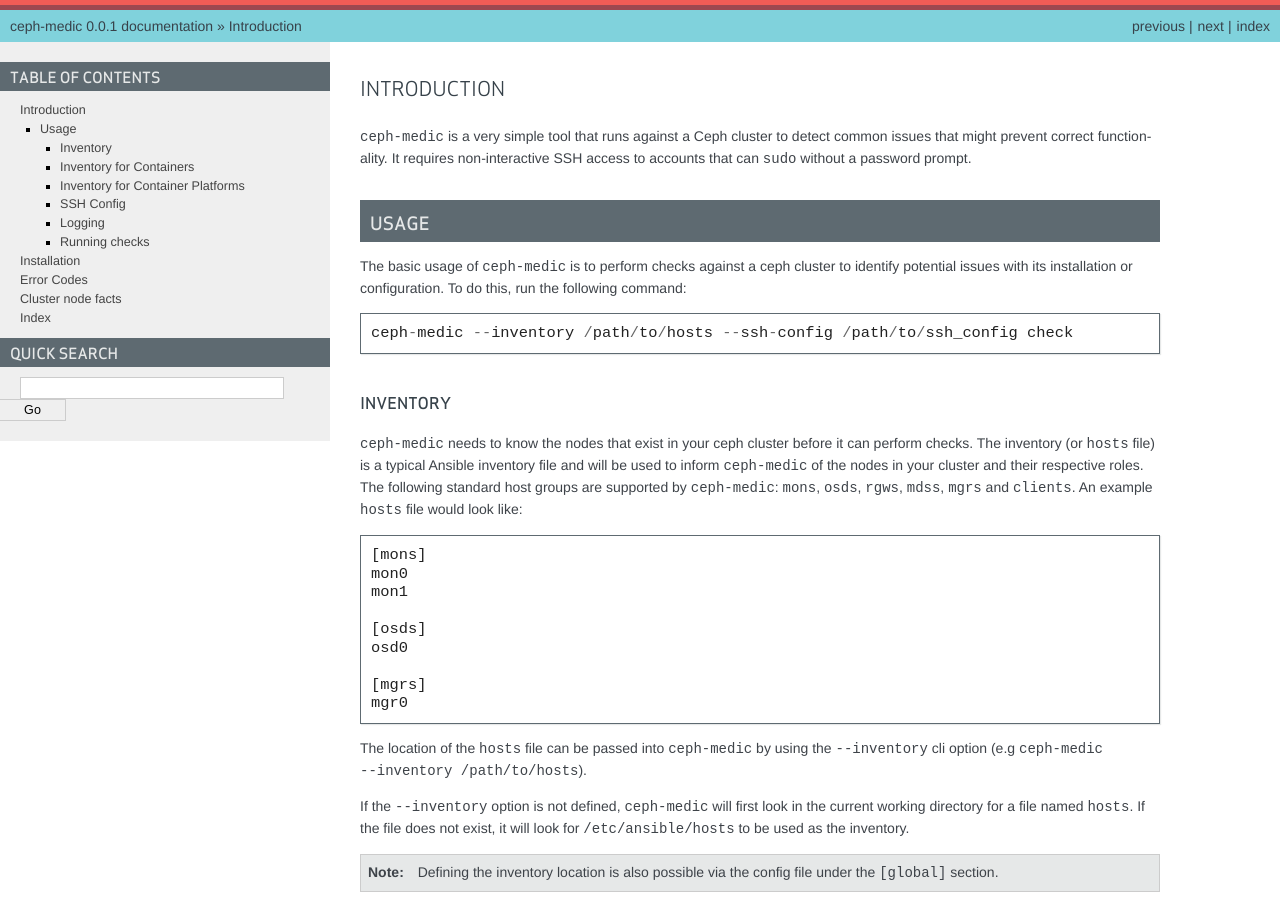
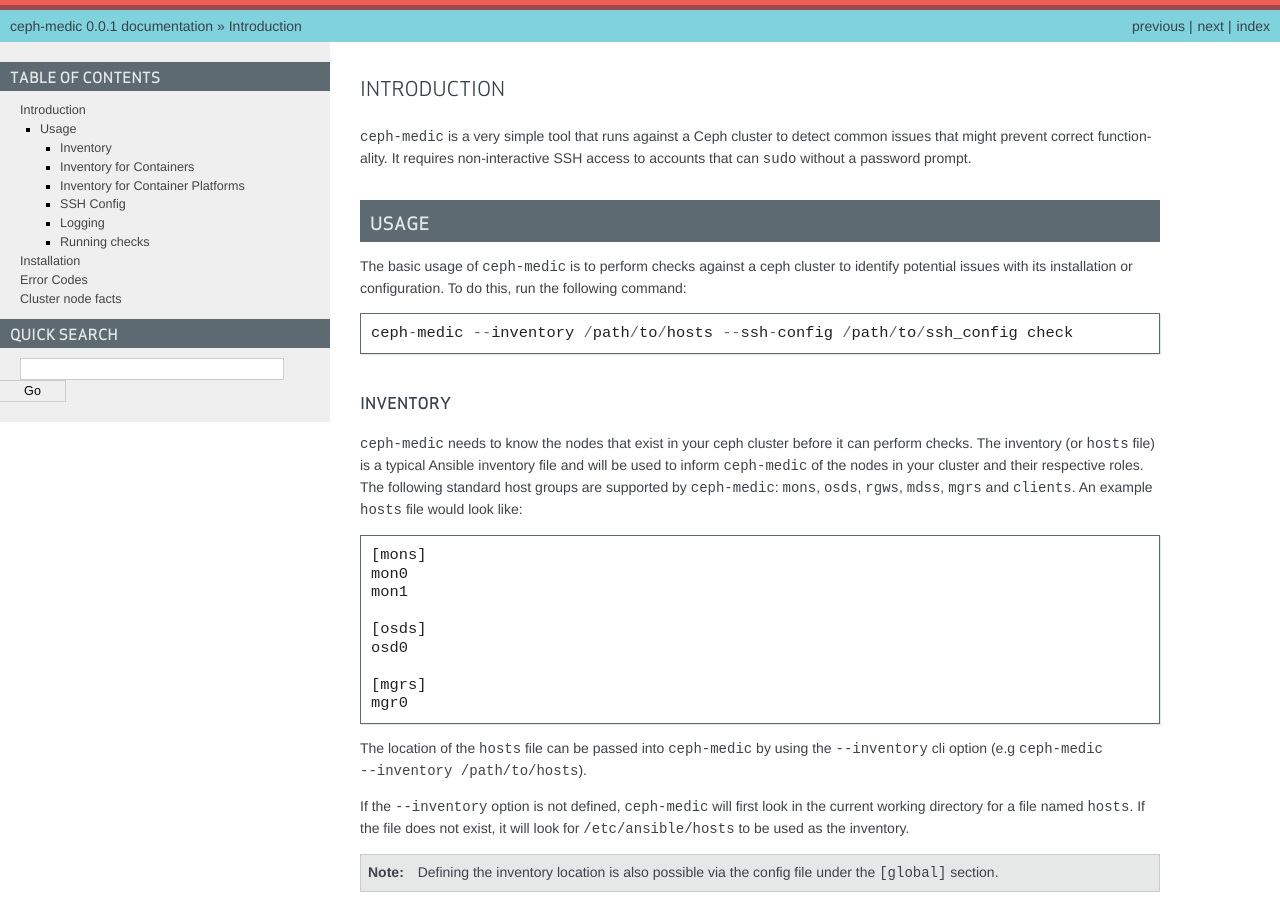
Before and after one commit to ceph/ceph-medic, a Sphinx documentation site: the page built from docs/source/index.rst, in a window 1280 px wide and 900 px high. Built offline with Sphinx 7.4.7, drawn with Linux system fonts in a browser that asks for light colours.

Commit message:
Commented out path to genindex.html

```diff
--- a/docs/source/_templates/smarttoc.html
+++ b/docs/source/_templates/smarttoc.html
@@ -12,5 +12,5 @@
 <h3><a href="{{ pathto(master_doc) }}">{{ _('Table Of Contents') }}</a></h3>
 {{ toctree(maxdepth=-1) }}
 
-<!-- ugly kludge to make genindex look like it's part of the toc -->
-<ul style="margin-top: -10px"><li class="toctree-l1"><a class="reference internal" href="{{ pathto('genindex') }}">Index</a></li></ul>
+<!-- ugly kludge to make genindex look like it's part of the toc
+<ul style="margin-top: -10px"><li class="toctree-l1"><a class="reference internal" href="{{ pathto('genindex') }}">Index</a></li></ul> -->
```
